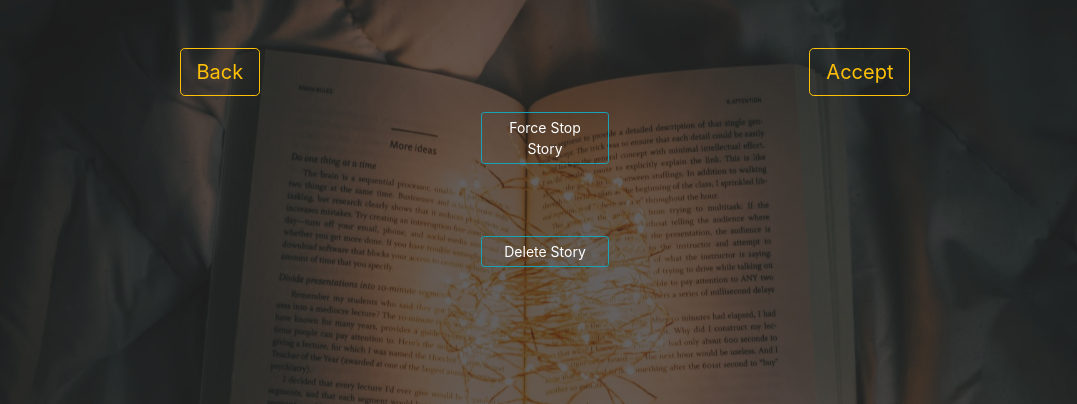
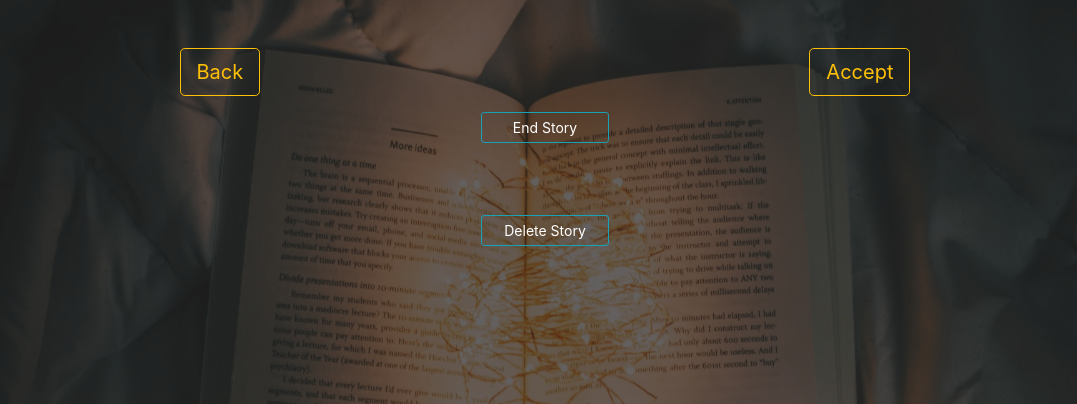
Before and after one commit to xynicole/U-Stories-Web-Dev, a Flask app: template templates/confirm-receive-story.html in a window 1280 px wide. Shown: the part 82-486 px from the top of the page, without its empty margins (95-1172 px from the left). Run offline with Flask 2, Linux system fonts and the light colour scheme; the template is opened without the code that fills it, so the values that code supplies are empty; some libraries are stand-ins or nearby versions.

Commit message:
change "force stop" to "end"

```diff
--- a/templates/confirm-receive-story.html
+++ b/templates/confirm-receive-story.html
@@ -62,7 +62,7 @@
                 <p hidden id="is-finished">{{ story_list[0].is_finished }}</p>
                 <p hidden id="author">{{ story_list[0].author }}</p>
                 <p hidden id="user">{{ username }}</p>
-                <a hidden id="stopper" class="btn btn-outline-info btn-sm" role="button" onclick="unhideConfirmStop()">Force Stop Story</a>
+                <a hidden id="stopper" class="btn btn-outline-info btn-sm" role="button" onclick="unhideConfirmStop()">End Story</a>
                 <br>
                 <a hidden id="confirm-stop" class="btn btn-outline-danger btn-sm" href="/stop-story?parent_name={{ story_list[0].key.name }}" role="button">Confirm Stop</a>
             </div>
```
